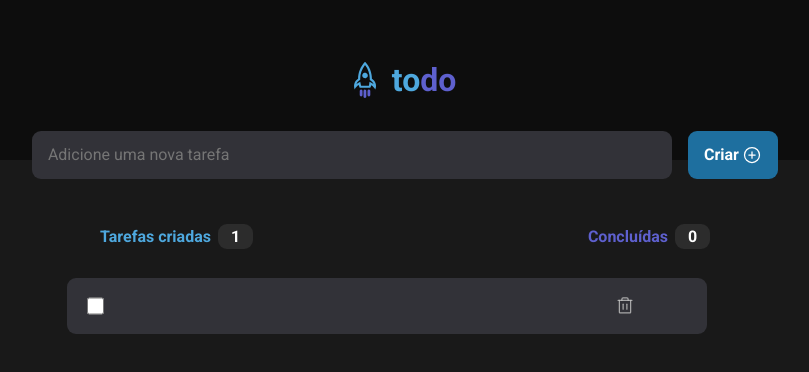
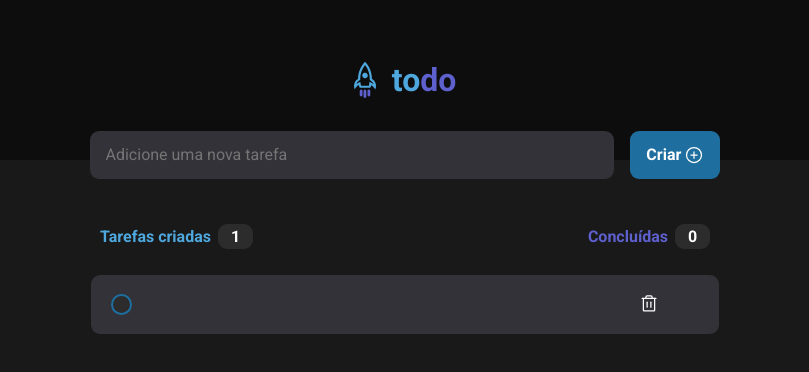
Before and after one commit to felipenobrg/ignite-todolist-challenge, a React (Vite) app: page / in a window 1280 px wide. Both pictures are taken after a click on the button "Criar". Shown: the top 372 px of the page, without its empty margins (235-1044 px from the left). Built offline with nearby package versions, Linux system fonts and the light colour scheme.

Commit message:
responsive designer

```diff
--- a/src/App.module.css
+++ b/src/App.module.css
@@ -45,40 +45,62 @@
     opacity: 0.4;
 }
 
-.taskCreate {
+.createTask {
     display: flex;
+    align-items: center;
     justify-content: flex-start;
-    align-items: center;
-    margin-left: 18.9rem;
+    gap: 1rem;
+    color: var(--white);
     background: var(--gray-600);
-    max-width: 50%;
-    margin-top: 2rem;
+    max-width: 49%;
     padding: 1.2rem;
     border-radius: 9px;
+    margin: 1.8rem auto;
 }
 
-.check {
-    cursor: pointer;
-    margin-right: 8px;
-    height: 1.1rem;
-    width: 1.1rem;
-    color: red;
-}
-
-.check:checked {
-    background: none;
-}
-
-.taskChecked {
+.checkedTesk {
     text-decoration: line-through;
 }
 
+input[type="checkbox"] {
+    width: 21px;
+    height: 21px;
+    appearance: none;
+    border: 2px solid var(--blue-dark);
+    border-radius: 50%;
+    background-color: var(--gray-500);
+    cursor: pointer;
+  }
+
+  input[type="checkbox"]:before {
+    content: "✔";
+    padding: 0.12rem;
+    color: var(--blue);
+    opacity: 0;
+    transition: opacity 0.2s ease-out;
+  }
+
+  input[type="checkbox"]:checked:before {
+    opacity: 1;
+  }
+
 .trashSvg {
     position: absolute;
+    cursor: pointer;
     margin-left: 33rem;
-    cursor: pointer;
 }
 
 .trashSvg:hover {
-    color: #d63838;
+    color: var(--danger-500);
 }
+
+@media screen and (max-width: 768px) {
+    .createTask {
+      max-width: 80%;
+      margin-top: 3rem;
+    }
+
+    .trashSvg {
+      margin-left: 17rem;
+    }
+  }
--- a/src/App.tsx
+++ b/src/App.tsx
@@ -36,17 +36,18 @@ function App(): JSX.Element {
     <>
       <Header />
 
-      <Input
-       newTask={newTask}
-       createNewTask={createNewTask}
-       />
+      <Input newTask={newTask} createNewTask={createNewTask} />
 
       <div className={styles.countTasks}>
         <p className={styles.taskMade}>
-          Tarefas criadas <span className={styles.spanCounterTask}>{taskList.length}</span>
+          Tarefas criadas{" "}
+          <span className={styles.spanCounterTask}>{taskList.length}</span>
         </p>
         <p className={styles.taskFinished}>
-          Concluídas <span className={styles.spanCounterFinished}>{isCheckedList.filter(isChecked => isChecked).length}</span>
+          Concluídas{" "}
+          <span className={styles.spanCounterFinished}>
+            {isCheckedList.filter((isChecked) => isChecked).length}
+          </span>
         </p>
       </div>
 
@@ -62,14 +63,16 @@ function App(): JSX.Element {
         ) : (
           taskList.map((task, index) => (
             <div
-            className={`${styles.taskCreate} ${isCheckedList[index] ? styles.taskChecked : ''}`}
-            key={index}
+              className={`${styles.createTask} ${
+                isCheckedList[index] ? styles.checkedTask : ""
+              }`}
+              key={index}
             >
               <input
-              checked={isCheckedList[index]}
-              onChange={() => handleCheck(index)}
-              className={styles.check}
-              type="checkbox"
+                checked={isCheckedList[index]}
+                onChange={() => handleCheck(index)}
+                className={styles.checkbox}
+                type="checkbox"
               />
               {task}
               <Trash
--- a/src/Components/Header/Header.module.css
+++ b/src/Components/Header/Header.module.css
@@ -2,6 +2,7 @@
     display: flex;
     justify-content: center;
     align-items: center;
+    max-width: 100%;
     background: var(--gray-700);
     padding: 3.8rem;
     gap: 1rem;
--- a/src/Components/Input/Input.module.css
+++ b/src/Components/Input/Input.module.css
@@ -8,7 +8,7 @@
 
 .inputAdd {
     max-height: 3rem;
-    min-width: 50%;
+    min-width: 41%;
     padding: 1rem;
     border-radius: 9px;
     border: none;
```
